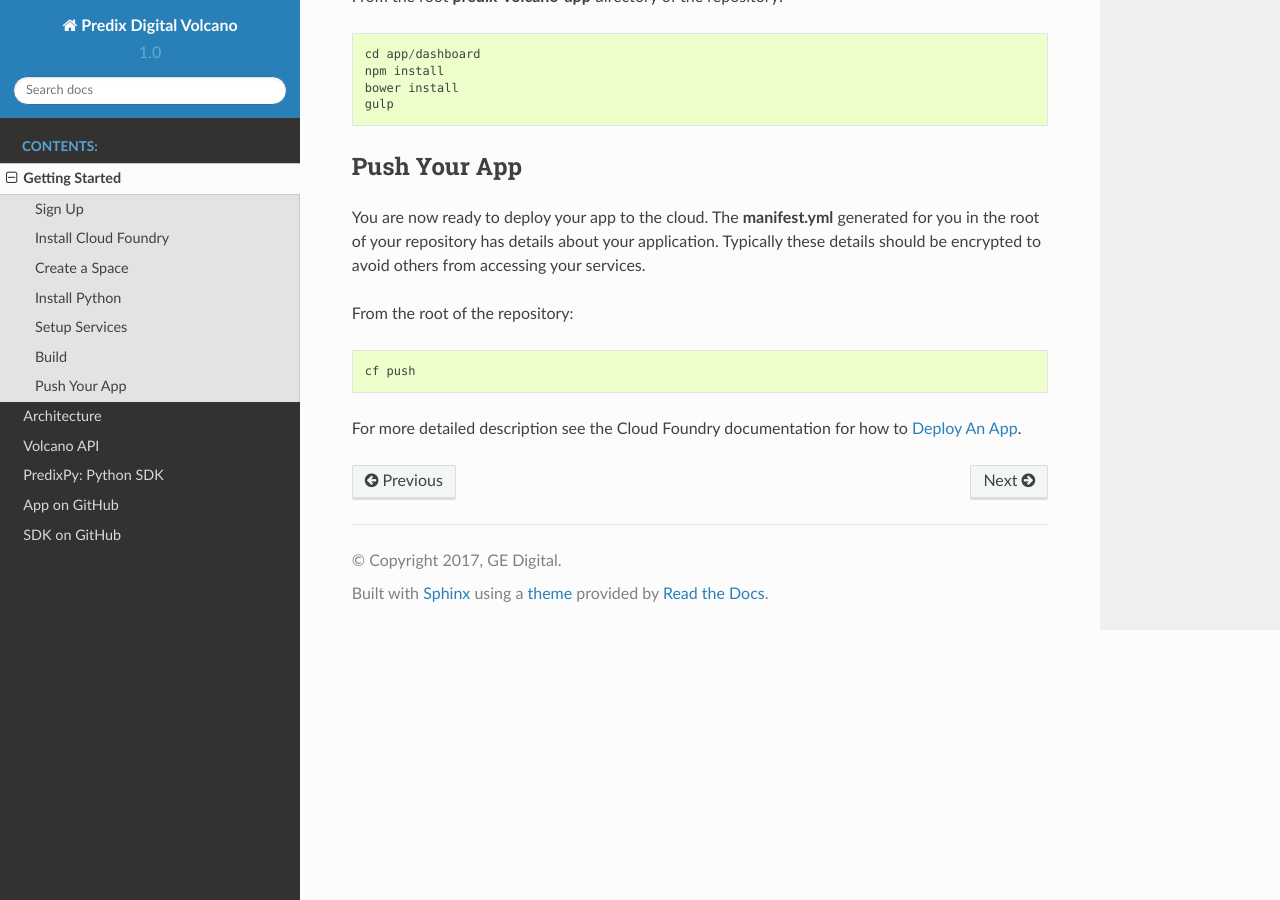
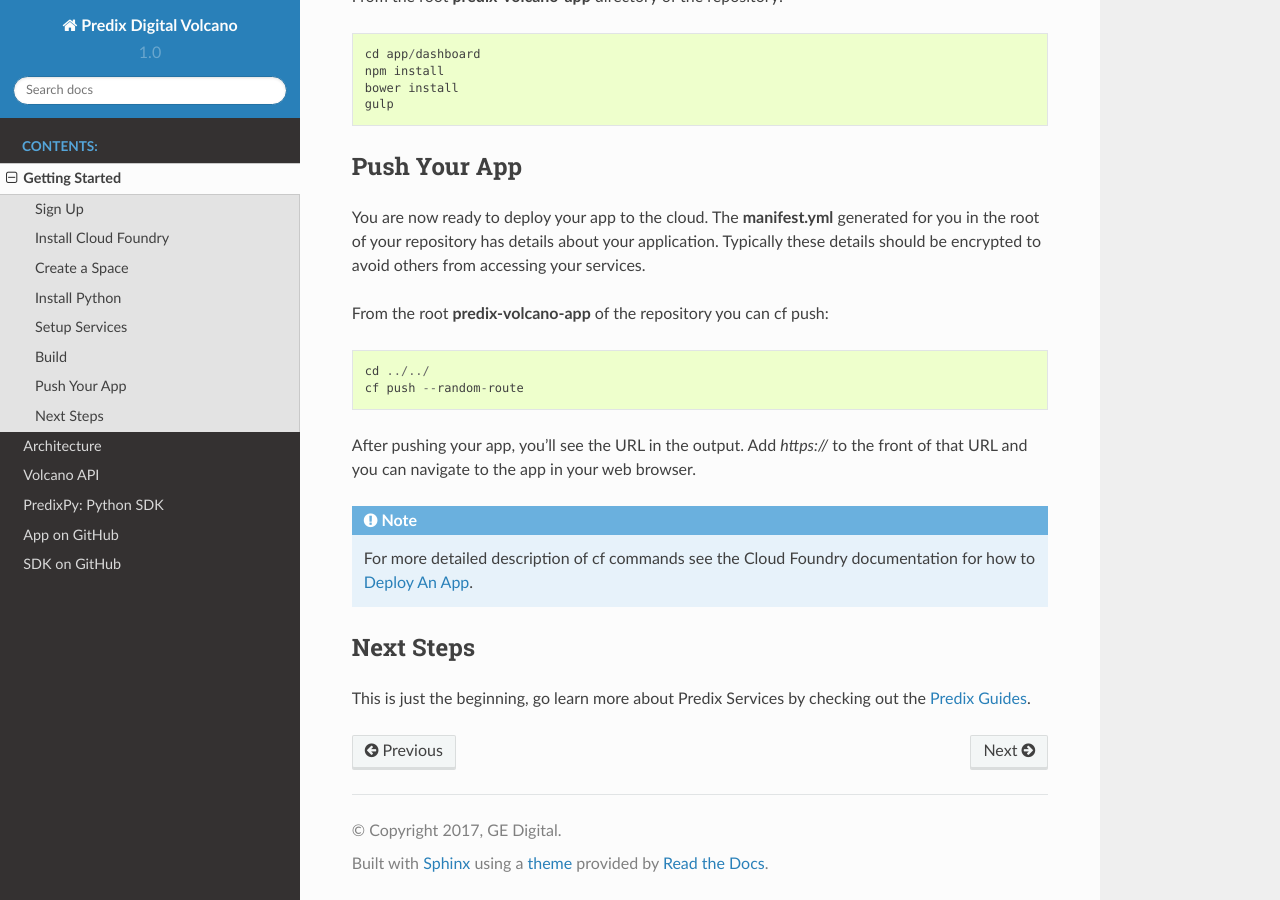
Before and after one commit to sah2ed/predix-volcano-app, a Sphinx documentation site: the page built from docs/getting-started/index.rst, in a window 1280 px wide and 900 px high, scrolled down 2099 px. Built offline with Sphinx 7.4.7 and the Read the Docs theme 2.0.0, drawn with Linux system fonts in a browser that asks for light colours; pages that are not in the unit, such as notebooks, are missing from menus; some of the changed text lies outside the part shown.

Commit message:
more detail on requirements, specific commands to run, and next steps

```diff
--- a/docs/getting-started/index.rst
+++ b/docs/getting-started/index.rst
@@ -120,11 +119,25 @@ generated for you in the root of your repository has details about your
 application.  Typically these details should be encrypted to avoid others from
 accessing your services.
 
-From the root of the repository::
+From the root **predix-volcano-app** of the repository you can cf push::
 
-   cf push
+   cd ../../
+   cf push --random-route
 
-For more detailed description see the Cloud Foundry documentation for how to
-`Deploy An App`_.
+After pushing your app, you'll see the URL in the output.  Add `https://` to
+the front of that URL and you can navigate to the app in your web browser.
+
+.. note::
+
+    For more detailed description of cf commands see the Cloud Foundry
+    documentation for how to `Deploy An App`_.
 
 .. _Deploy An App: https://docs.cloudfoundry.org/devguide/deploy-apps/deploy-app.html#push
+
+Next Steps
+----------
+
+This is just the beginning, go learn more about Predix Services by checking out
+the `Predix Guides`_.
+
+.. _Predix Guides: https://www.predix.io/resources/tutorials
```
Also changed, not shown: other parts of docs/getting-started/index.rst (+4 -5 lines).
